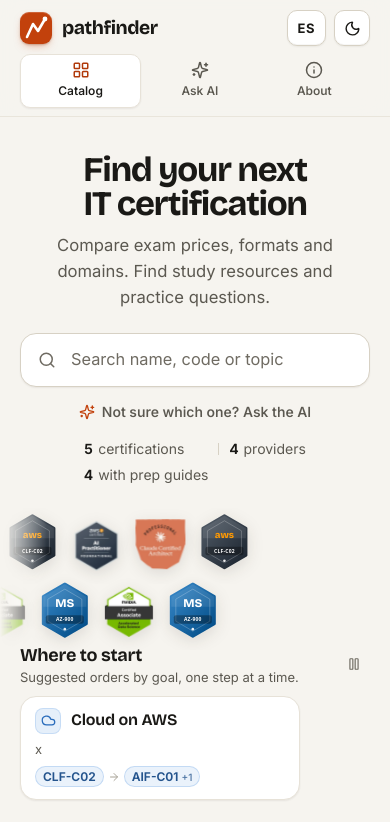
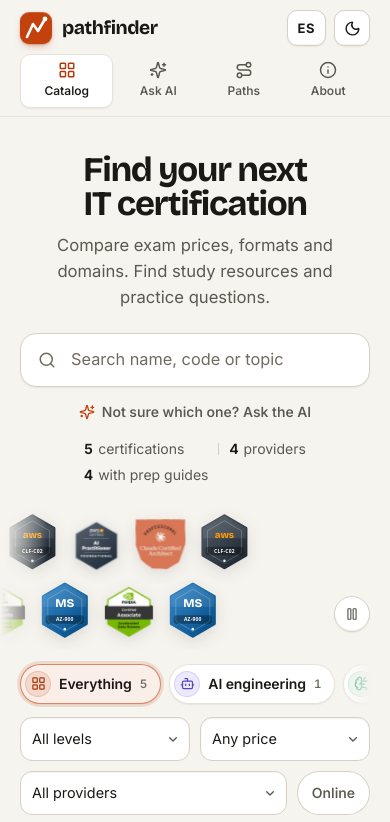
Before and after one commit to legiosai/pathfinder, a website with bundled scripts: page site/index.html in a window 390 px wide. Shown: the top 822 px of the page. Built offline with nearby package versions, Linux system fonts and the light colour scheme; files whose address does not match are found by name.

Commit message:
Give certification paths their own tab

```diff
--- a/site/app.js
+++ b/site/app.js
@@ -7,7 +7,7 @@ import { t, getLang, setLang, dates, label, hoursNote, lib, applyStatic } from '
 import { examText } from './lib/examtext.js';
 import { createSearch } from './lib/search.js';
 import { SORTS, activeFilters, emptyFilters, examInSpanish, examOnline, filterCerts, filtersFromParams, filtersToParams, sortCerts } from './lib/listing.js';
-import { nextSteps, pathsFor, shortName, similar } from './lib/related.js';
+import { nextSteps, shortName, similar } from './lib/related.js';
 import { STUDY_KEYS, createStudyBackup, hasStudyData, parseStudyBackup, restoreStudyBackup } from './lib/backup.js';
 import { mountChat } from './chat.js';
 
@@ -156,10 +156,10 @@ function parseHash() {
   return { name, params: new URLSearchParams(query) };
 }
 
-const VIEWS = { '': 'list', list: 'list', browse: 'list', match: 'list', ask: 'ask', cert: 'cert', path: 'path', compare: 'compare', practice: 'practice', about: 'about' };
+const VIEWS = { '': 'list', list: 'list', browse: 'list', match: 'list', ask: 'ask', paths: 'paths', cert: 'cert', path: 'path', compare: 'compare', practice: 'practice', about: 'about' };
 let lastView = null;
 let lastCert = null;
-let listScroll = 0;
+const scrollPositions = { list: 0, paths: 0 };
 let jumpToResults = false;
 
 function route() {
@@ -185,10 +185,11 @@ function renderRoute() {
   const practiceId = params.get('cert');
   if (view !== 'practice') stopPracticeTimer();
 
-  if (lastView === 'list' && view !== 'list') listScroll = window.scrollY;
+  if (lastView !== view && Object.hasOwn(scrollPositions, lastView)) scrollPositions[lastView] = window.scrollY;
   $$('.view').forEach((v) => (v.hidden = v.id !== `view-${view}`));
+  const currentTab = view === 'cert' ? 'list' : view === 'path' ? 'paths' : view;
   $$('nav a').forEach((a) => {
-    if (a.dataset.route === (['cert', 'path'].includes(view) ? 'list' : view)) a.setAttribute('aria-current', 'page');
+    if (a.dataset.route === currentTab) a.setAttribute('aria-current', 'page');
     else a.removeAttribute('aria-current');
   });
 
@@ -208,6 +209,7 @@ function renderRoute() {
     if (BY_ID.has(certId)) renderCert(certId);
     else notFound('#cert-body', t('cert.notFound'), certId);
   }
+  if (view === 'paths') renderPaths();
   if (view === 'path') renderPath(certId);
   if (view === 'compare') {
     const ids = (params.get('ids') || '').split(',').filter((id) => BY_ID.has(id)).slice(0, MAX_COMPARE);
@@ -219,7 +221,7 @@ function renderRoute() {
 
   const from = { view: lastView, cert: lastCert };
   const moved = view !== lastView || (['cert', 'path'].includes(view) && certId !== lastCert);
-  if (moved) window.scrollTo(0, view === 'list' ? listScroll : 0);
+  if (moved) window.scrollTo(0, scrollPositions[view] ?? 0);
   if (view === 'list' && jumpToResults) {
     jumpToResults = false;
     showResults();
@@ -230,7 +232,7 @@ function renderRoute() {
   lastView = view;
   lastCert = ['cert', 'path'].includes(view) ? certId : null;
 
-  const titles = { ask: t('chat.title'), practice: t('practice.title'), compare: t('compare.title'), about: t('about.title') };
+  const titles = { ask: t('chat.title'), paths: t('nav.paths'), practice: t('practice.title'), compare: t('compare.title'), about: t('about.title') };
   if (view === 'cert' && BY_ID.has(certId)) document.title = `${BY_ID.get(certId).name} · pathfinder`;
   else if (!['cert', 'path'].includes(view)) document.title = titles[view] ? `${titles[view]} · pathfinder` : t('home.title');
   if (moved && from.view !== null) arrive(view, from, !composer);
@@ -253,6 +255,7 @@ function arrive(view, from, focus) {
   const section = $(`#view-${view}`);
   let target = null;
   if (view === 'list' && from.view === 'cert' && from.cert) target = $(`#certs a[href="#cert?id=${CSS.escape(from.cert)}"]`);
+  if (view === 'paths' && from.view === 'path' && from.cert) target = $(`#path-grid a[href="#path?id=${CSS.escape(from.cert)}"]`);
   target ||= $('h1', section);
   if (focus && target) {
     if (!target.matches('a[href], button, input, select, textarea, [tabindex]')) target.setAttribute('tabindex', '-1');
@@ -419,7 +422,6 @@ function renderList() {
   $('#list-note').hidden = !varies;
   $('#list-note').innerHTML = varies ? `${icon('info')}<span>${esc(t('list.varies', { n: varies }))}</span>` : '';
   renderSuggest(filters.q, list);
-  renderPaths();
   syncListUrl();
   $('#certs').innerHTML = list.length
     ? list.map((c, i) => card(c, scores && scores.get(c.id), i)).join('')
@@ -470,33 +472,34 @@ function card(c, score, i = 0) {
 }
 
 // ---------- study paths ----------
-// data/paths.json: suggested orders by goal. The home page shows one compact card per path of the
-// chosen category, and each opens #path?id=… with its steps.
+// data/paths.json: suggested certification orders by goal.
 const pathText = (v) => (v ? v[getLang()] || v.en : '');
 const pathById = (id) => (DATA.paths || []).find((p) => p.id === id);
 
-function chain(p) {
-  const step = (s) => {
-    const [first, ...alts] = s.certs.map((id) => BY_ID.get(id)).filter(Boolean);
-    return first ? `<span class="step-b">${esc(shortName(first))}${alts.length ? `<small>+${alts.length}</small>` : ''}</span>` : '';
-  };
-  return p.steps.map(step).join(`<span class="step-arrow" aria-hidden="true">${icon('arrow-right')}</span>`);
+function pathCard(path) {
+  const { icon: categoryIcon, c: color } = CATS[path.category] || { icon: 'layers', c: '--accent' };
+  const steps = path.steps.map(({ certs }) => certs.map((id) => BY_ID.get(id)).filter(Boolean)).filter((certs) => certs.length);
+  const chain = steps.map(([first, ...alternatives], i) => {
+    const n = alternatives.length;
+    const description = n ? t('paths.alternatives', { x: first.name, n }) : first.name;
+    return `<li>${i ? `<span class="step-arrow" aria-hidden="true">${icon('arrow-right')}</span>` : ''}
+      <span class="step-b" aria-hidden="true">${esc(shortName(first))}${n ? ` <small>+${n}</small>` : ''}</span>
+      <span class="sr">${esc(description)}</span></li>`;
+  }).join('');
+  const id = esc(path.id);
+  return `<li class="card path-card" style="--c:var(${color})">
+    <a class="path-link" href="#path?id=${id}" aria-labelledby="path-title-${id}">
+      <div class="path-top">${tile(categoryIcon, color, 'sm')}<h2 id="path-title-${id}">${esc(pathText(path.title))}</h2>${icon('arrow-right')}</div>
+      <p class="path-sum">${esc(pathText(path.summary))}</p>
+      <ol class="path-chain" role="list" aria-label="${esc(t('paths.order'))}">${chain}</ol>
+    </a>
+  </li>`;
 }
 
 function renderPaths() {
-  const shown = pathsFor(DATA.paths, filters.cat);
-  $('#paths').hidden = !shown.length;
-  $('#path-strip').innerHTML = shown
-    .map((p) => {
-      const m = CATS[p.category] || { icon: 'layers', c: '--accent' };
-      const names = p.steps.map((s) => s.certs.map((id) => BY_ID.get(id)).filter(Boolean).map(shortName).reduce((a, b) => t('paths.or', { a, b }))).join(', ');
-      return `<a class="card path-card" href="#path?id=${esc(p.id)}" style="--c:var(${m.c})" title="${esc(pathText(p.summary))}">
-        <span class="path-top">${tile(m.icon, m.c, 'xs')}<b>${esc(pathText(p.title))}</b></span>
-        <span class="path-sum">${esc(pathText(p.summary))}</span>
-        <span class="path-chain" role="img" aria-label="${esc(t('paths.chain', { x: names }))}">${chain(p)}</span>
-      </a>`;
-    })
-    .join('');
+  const paths = DATA.paths || [];
+  $('#paths-empty').hidden = paths.length > 0;
+  $('#path-grid').innerHTML = paths.map(pathCard).join('');
 }
 
 function renderPath(id) {
@@ -504,8 +507,8 @@ function renderPath(id) {
   if (!p) return notFound('#path-body', t('paths.notFound'), id);
   const m = CATS[p.category] || { icon: 'layers', c: '--accent' };
   $('#path-body').innerHTML = `
-    <a class="back" href="#list">${icon('arrow-left')}${t('cert.back')}</a>
-    <div class="page-head path-head">${tile(m.icon, m.c)}<div><p class="eyebrow">${esc(t('paths.title'))} · ${esc(catName(p.category))}</p><h1 tabindex="-1">${esc(pathText(p.title))}</h1></div></div>
+    <a class="back" href="#paths">${icon('arrow-left')}${t('paths.back')}</a>
+    <div class="page-head path-head">${tile(m.icon, m.c)}<div><p class="eyebrow">${esc(catName(p.category))}</p><h1 tabindex="-1">${esc(pathText(p.title))}</h1></div></div>
     <p class="path-lede">${esc(pathText(p.summary))}</p>
     <ol class="path-steps">${p.steps
       .map(
@@ -1639,7 +1642,7 @@ function renderMarquee() {
   rows.forEach((row, r) => {
     // Mouse shortcuts only: the same links follow in the list, so the rows stay out of the tab order.
     // The first badges of each row are on screen as the page opens; the rest load as they drift in.
-    const set = (copy) => row.map((c, i) => `<a href="#cert?id=${esc(c.id)}" title="${esc(c.name)}" tabindex="-1" style="--k:${i}">${badge(c, 64, { label: false, eager: !copy && i < 6 })}</a>`).join('');
+    const set = (copy) => row.map((c, i) => `<a href="#cert?id=${esc(c.id)}" tabindex="-1" style="--k:${i}">${badge(c, 64, { label: false, eager: !copy && i < 6 })}</a>`).join('');
     $(`#mq-${r + 1}`).innerHTML = `<div class="mq-track" style="--dur:${(row.length * (r ? 3.6 : 3.1)).toFixed(1)}s"><div class="mq-set">${set(false)}</div><div class="mq-set mq-copy">${set(true)}</div></div>`;
   });
 }
--- a/site/i18n.js
+++ b/site/i18n.js
@@ -13,6 +13,7 @@ const en = {
   'nav.aboutShort': 'About',
   'nav.ask': 'Ask AI',
   'nav.askShort': 'Ask AI',
+  'nav.paths': 'Paths',
   'lang.switch': 'ES',
   'lang.aria': 'Ver en español',
   'theme.toLight': 'Switch to light theme',
@@ -34,12 +35,13 @@ const en = {
   'search.none': 'No certification matches that.',
   'search.askAi': ({ q }) => `Ask the AI about “${q}”`,
   'paths.title': 'Where to start',
-  'paths.lede': 'Suggested orders by goal, one step at a time.',
+  'paths.lede': 'Certification paths by goal.',
   'paths.note': 'A suggestion by goal, not an official path from the issuers. Each step lists alternatives, best known first.',
-  'paths.steps': ({ n }) => `${n} steps`,
   'paths.step': 'Step {n}',
-  'paths.chain': 'Steps: {x}',
-  'paths.or': '{a} or {b}',
+  'paths.order': 'Suggested certification order',
+  'paths.alternatives': ({ x, n }) => `${x} and ${n} alternative${n === 1 ? '' : 's'}`,
+  'paths.back': 'All paths',
+  'paths.empty': 'No certification paths are available.',
   'paths.notFound': 'We couldn’t find that path',
   'aria.category': 'Category',
   'aria.provider': 'Provider',
@@ -402,6 +404,7 @@ const es = {
   'nav.aboutShort': 'Info',
   'nav.ask': 'Asesor IA',
   'nav.askShort': 'Asesor',
+  'nav.paths': 'Caminos',
   'lang.switch': 'EN',
   'lang.aria': 'View in English',
   'theme.toLight': 'Cambiar a tema claro',
@@ -423,12 +426,13 @@ const es = {
   'search.none': 'Ninguna certificación coincide con eso.',
   'search.askAi': ({ q }) => `Preguntale a la IA por “${q}”`,
   'paths.title': 'Empezá por acá',
-  'paths.lede': 'Caminos sugeridos según tu objetivo, paso a paso.',
+  'paths.lede': 'Caminos de certificación según tu objetivo.',
   'paths.note': 'Es una sugerencia según el objetivo, no un camino oficial de los emisores. Cada paso tiene alternativas, de la más conocida a la menos.',
-  'paths.steps': ({ n }) => `${n} pasos`,
   'paths.step': 'Paso {n}',
-  'paths.chain': 'Pasos: {x}',
-  'paths.or': '{a} o {b}',
+  'paths.order': 'Orden sugerido de certificaciones',
+  'paths.alternatives': ({ x, n }) => `${x} y ${n} alternativa${n === 1 ? '' : 's'}`,
+  'paths.back': 'Todos los caminos',
+  'paths.empty': 'No hay caminos de certificación disponibles.',
   'paths.notFound': 'No encontramos ese camino',
   'aria.category': 'Categoría',
   'aria.provider': 'Proveedor',
--- a/site/index.html
+++ b/site/index.html
@@ -46,7 +46,7 @@
     var lang = asked === "es" || asked === "en" ? asked : saved === "es" || saved === "en" ? saved : (navigator.language || "").toLowerCase().indexOf("es") === 0 ? "es" : "en";
     if (lang !== "es") return;
     document.documentElement.lang = "es";
-    var T = {"skip":"Saltar al contenido","nav.aria":"Secciones","nav.certs":"Certificaciones","nav.certsShort":"Catálogo","nav.ask":"Asesor IA","nav.askShort":"Asesor","nav.compare":"Comparar","nav.about":"Acerca de","nav.aboutShort":"Info","loading":"Cargando…","foot":"pathfinder · MIT · <a href=\"https://github.com/legiosai/pathfinder\">GitHub</a> · íconos de <a href=\"https://lucide.dev\">Lucide</a> y <a href=\"https://simpleicons.org\">Simple Icons</a> · los logos y las insignias son marcas de sus dueños","foot.index":"Índice de certificaciones","lang.switch":"EN","lang.aria":"View in English"};
+    var T = {"skip":"Saltar al contenido","nav.aria":"Secciones","nav.certs":"Certificaciones","nav.certsShort":"Catálogo","nav.ask":"Asesor IA","nav.askShort":"Asesor","nav.paths":"Caminos","nav.compare":"Comparar","nav.about":"Acerca de","nav.aboutShort":"Info","loading":"Cargando…","foot":"pathfinder · MIT · <a href=\"https://github.com/legiosai/pathfinder\">GitHub</a> · íconos de <a href=\"https://lucide.dev\">Lucide</a> y <a href=\"https://simpleicons.org\">Simple Icons</a> · los logos y las insignias son marcas de sus dueños","foot.index":"Índice de certificaciones","lang.switch":"EN","lang.aria":"View in English"};
     var html = new WeakMap();
     // Elements arrive while the page is parsed, their text after them, so each change is checked
     // again; the comparisons stop the loop once an element holds its Spanish text.
@@ -167,6 +167,7 @@
     <nav aria-label="Sections" data-i18n-attr="aria-label:nav.aria">
       <a href="#" data-route="list"><svg class="i"><use href="#i-layout-grid"/></svg><span class="long" data-i18n="nav.certs">Certifications</span><span class="short" data-i18n="nav.certsShort">Catalog</span></a>
       <a href="#ask" data-route="ask" class="nav-ask"><svg class="i"><use href="#i-sparkles"/></svg><span class="long" data-i18n="nav.ask">Ask AI</span><span class="short" data-i18n="nav.askShort">Ask AI</span></a>
+      <a href="#paths" data-route="paths"><svg class="i"><use href="#i-route"/></svg><span data-i18n="nav.paths">Paths</span></a>
       <a href="#compare" data-route="compare" id="nav-compare" hidden><svg class="i"><use href="#i-columns-3"/></svg><span data-i18n="nav.compare">Compare</span><b id="compare-count"></b></a>
       <a href="#about" data-route="about"><svg class="i"><use href="#i-info"/></svg><span class="long" data-i18n="nav.about">About</span><span class="short" data-i18n="nav.aboutShort">About</span></a>
     </nav>
@@ -196,14 +197,6 @@
         <button type="button" class="btn icon-btn mq-toggle" id="mq-toggle" aria-pressed="false" aria-label="Pause the moving badges" data-i18n-attr="aria-label:hero.pause"><svg class="i"><use href="#i-pause"/></svg></button>
       </div>
     </div>
-
-    <section class="paths" id="paths" aria-labelledby="paths-title" hidden>
-      <div class="paths-head">
-        <h2 id="paths-title" data-i18n="paths.title">Where to start</h2>
-        <p class="hint" data-i18n="paths.lede">Suggested orders by goal, one step at a time.</p>
-      </div>
-      <div class="path-strip" id="path-strip"></div>
-    </section>
 
     <div class="cats" id="cats" role="group" aria-label="Category" data-i18n-attr="aria-label:aria.category"></div>
 
@@ -284,6 +277,18 @@
 
   <section id="view-cert" class="view" hidden>
     <div id="cert-body"></div>
+  </section>
+
+  <section id="view-paths" class="view" aria-labelledby="paths-title" hidden>
+    <div class="page-head paths-head">
+      <span class="head-icon"><svg class="i" aria-hidden="true"><use href="#i-route"/></svg></span>
+      <div>
+        <h1 id="paths-title" data-i18n="paths.title">Where to start</h1>
+        <p class="hint" data-i18n="paths.lede">Certification paths by goal.</p>
+      </div>
+    </div>
+    <ul class="path-grid" id="path-grid" role="list"></ul>
+    <p class="empty" id="paths-empty" data-i18n="paths.empty" hidden>No certification paths are available.</p>
   </section>
 
   <section id="view-compare" class="view" hidden>
--- a/site/styles.css
+++ b/site/styles.css
@@ -358,7 +358,7 @@ button:disabled, button:disabled:hover { opacity: 0.45; cursor: not-allowed; tra
 .search input { padding-left: 42px; }
 /* The hero sits on the page itself: no box, no tint. Title, line, search and stats on one centred
    column with an even rhythm, then the badge wall. */
-.hero { display: flex; flex-direction: column; align-items: center; text-align: center; padding: 40px 0 0; margin-bottom: 56px; }
+.hero { display: flex; flex-direction: column; align-items: center; text-align: center; padding: 40px 0 0; margin-bottom: 32px; }
 .hero-text { display: flex; flex-direction: column; align-items: center; width: 100%; max-width: 760px; }
 .hero h1 { font-size: clamp(2.15rem, 1.3rem + 3.4vw, 3.75rem); line-height: 1; letter-spacing: -0.04em; font-weight: 720; text-wrap: balance; }
 .hero-text p { color: var(--muted); margin: 16px 0 28px; max-width: 48ch; font-size: var(--fs-lg); line-height: 1.55; text-wrap: pretty; }
@@ -409,7 +409,7 @@ img.badge.official { object-fit: contain; user-select: none; }
 .mq-track a { display: block; flex: none; margin-right: 22px; border-radius: var(--r-md); transition: transform var(--t) var(--ease); }
 .mq-track a:hover { transform: scale(1.14); }
 .mq-track .badge { width: 64px; height: 72px; display: block; filter: drop-shadow(0 4px 8px rgb(31 26 15 / 0.12)); }
-.mq-toggle { position: absolute; right: 0; bottom: -42px; width: 32px; height: 32px; min-height: 32px; padding: 0; border: 0; border-radius: var(--r-pill); background: none; box-shadow: none; color: var(--subtle); }
+.mq-toggle { position: absolute; right: 0; bottom: 8px; width: 36px; height: 36px; min-height: 36px; padding: 0; border-radius: var(--r-pill); background: var(--raised); color: var(--muted); }
 .mq-toggle:hover { color: var(--text); background: var(--surface-2); }
 .mq-toggle .i { width: 14px; height: 14px; }
 
@@ -432,23 +432,22 @@ img.badge.official { object-fit: contain; user-select: none; }
 .toolbar #for-me { margin-left: auto; }
 .toolbar .chip span { min-height: 44px; padding: 0 15px; font-weight: 550; }
 
-/* "Where to start": one compact card per study path, in a row that scrolls sideways. */
-/* The heading tucks in beside the badge wall's pause button, which hangs below the hero. */
-.paths { margin: -52px 0 16px; }
-.paths-head { display: flex; flex-wrap: wrap; align-items: baseline; gap: 2px 14px; min-height: 32px; margin-bottom: 8px; padding-right: 48px; }
-.paths-head h2 { font-size: var(--fs-lg); }
-.paths-head .hint { font-size: var(--fs-sm); }
-.path-strip { display: grid; grid-auto-flow: column; grid-auto-columns: minmax(250px, 300px); gap: 12px; overflow-x: auto; scroll-snap-type: x proximity; padding: 3px 3px 8px; margin: -3px -3px 0; scrollbar-width: thin; }
-.path-card { display: flex; flex-direction: column; gap: 6px; padding: 11px 14px 12px; min-width: 0; color: inherit; text-decoration: none; scroll-snap-align: start; transition: border-color var(--t-fast), box-shadow var(--t-fast); }
-.path-card:hover { border-color: color-mix(in srgb, var(--c) 40%, var(--line)); box-shadow: var(--e-2); }
-.path-top { display: flex; align-items: center; gap: 10px; }
-.path-top b { min-width: 0; overflow: hidden; text-overflow: ellipsis; white-space: nowrap; font-family: var(--head); font-weight: 650; font-size: 1rem; line-height: 1.3; letter-spacing: -0.012em; }
-.path-sum { color: var(--muted); font-size: var(--fs-sm); line-height: 1.4; overflow: hidden; text-overflow: ellipsis; white-space: nowrap; }
-/* One line of steps; a long chain fades out at the edge (the path page lists them all). */
-.path-chain { display: flex; align-items: center; gap: 4px; margin-top: auto; padding-top: 2px; overflow: hidden; mask-image: linear-gradient(90deg, #000 88%, transparent); }
-.step-b { flex-shrink: 0; display: inline-flex; align-items: baseline; gap: 3px; padding: 1px 8px; border-radius: var(--r-pill); font-size: var(--fs-xs); font-weight: 650; line-height: 1.6; white-space: nowrap; color: color-mix(in srgb, var(--c, var(--accent)) 62%, var(--text)); background: color-mix(in srgb, var(--c, var(--accent)) 10%, var(--surface)); box-shadow: inset 0 0 0 1px color-mix(in srgb, var(--c, var(--accent)) 20%, transparent); }
-.step-b small { font-weight: 550; opacity: 0.75; }
-.step-arrow { flex-shrink: 0; display: inline-flex; color: var(--faint); }
+/* ---------- study path cards ---------- */
+.paths-head { align-items: flex-start; }
+.paths-head .hint { margin: 6px 0 0; }
+.path-grid { display: grid; grid-template-columns: repeat(auto-fill, minmax(min(285px, 100%), 1fr)); gap: 12px; list-style: none; margin: 0; padding: 0; }
+.path-card { display: flex; min-width: 0; transition: border-color var(--t-fast), box-shadow var(--t-fast); }
+.path-card:hover, .path-card:focus-within { border-color: color-mix(in srgb, var(--c) 44%, var(--line)); box-shadow: var(--e-2); }
+.path-link { display: flex; flex: 1; flex-direction: column; gap: 10px; min-width: 0; padding: 16px; border-radius: inherit; color: inherit; text-decoration: none; }
+.path-top { display: grid; grid-template-columns: auto minmax(0, 1fr) auto; align-items: center; gap: 10px; }
+.path-top h2 { font-size: 1.125rem; text-wrap: pretty; overflow-wrap: anywhere; }
+.path-top > .i { width: 16px; height: 16px; color: var(--subtle); }
+.path-sum { margin: 0; color: var(--muted); font-size: var(--fs-md); line-height: 1.5; overflow-wrap: anywhere; }
+.path-chain { display: flex; flex-wrap: wrap; align-items: center; gap: 4px; list-style: none; margin: auto 0 0; padding: 12px 0 0; border-top: 1px solid var(--line); }
+.path-chain li { display: flex; align-items: center; gap: 4px; min-width: 0; max-width: 100%; }
+.step-b { padding: 2px 6px; border-radius: var(--r-pill); font-size: var(--fs-sm); font-weight: 650; line-height: 1.55; overflow-wrap: anywhere; color: color-mix(in srgb, var(--c) 48%, var(--text)); background: color-mix(in srgb, var(--c) 10%, var(--surface)); box-shadow: inset 0 0 0 1px color-mix(in srgb, var(--c) 20%, transparent); }
+.step-b small { font-size: 0.9em; font-weight: 550; }
+.step-arrow { flex: none; display: inline-flex; color: var(--subtle); }
 .step-arrow .i { width: 12px; height: 12px; }
 
 /* The count of results is the heading of the grid; the order sits beside it. */
@@ -861,12 +860,12 @@ mark.es { padding: 0; border-radius: 3px; background: color-mix(in srgb, var(--g
 }
 
 @media (max-width: 900px) {
-  .hero { padding-top: 28px; margin-bottom: 48px; }
+  .hero { padding-top: 28px; }
   .hero-stats > span + span::before { margin: 0 10px; }
   .marquee { width: calc(100% + 40px); margin: 36px -20px 0; gap: 10px; }
   .mq-track a { margin-right: 14px; }
   .mq-track .badge { width: 50px; height: 56px; }
-  .mq-toggle { right: 20px; bottom: -40px; }
+  .mq-toggle { right: 20px; }
   .hero-search kbd { display: none; }
   .hero-search input { padding-right: 16px; }
   .cols, .pa-stats { grid-template-columns: 1fr; }
@@ -880,7 +879,7 @@ mark.es { padding: 0; border-radius: 3px; background: color-mix(in srgb, var(--g
   .page-head { margin-bottom: 22px; }
   .head-icon { width: 40px; height: 40px; }
   .head-icon .i { width: 20px; height: 20px; }
-  .hero { padding-top: 16px; margin-bottom: 44px; }
+  .hero { padding-top: 16px; margin-bottom: 24px; }
   .hero-stats { display: grid; grid-template-columns: repeat(2, auto); justify-content: center; justify-items: start; }
   .hero-stats > span:nth-child(odd)::before { display: none; }
   .hero-text p { font-size: 1.04rem; margin: 12px 0 22px; }
@@ -907,14 +906,9 @@ mark.es { padding: 0; border-radius: 3px; background: color-mix(in srgb, var(--g
   .mini { grid-template-columns: 40px minmax(0, 1fr); }
   .mini-meta { grid-column: 2; justify-items: start; grid-auto-flow: column; justify-content: start; gap: 10px; }
 
-  /* Categories and paths scroll sideways on phones. */
+  /* Category filters scroll sideways on phones. */
   .cats { flex-wrap: nowrap; overflow-x: auto; padding: 3px 3px 9px; margin: -3px -3px 4px; scrollbar-width: none; mask-image: linear-gradient(90deg, #000 90%, transparent); }
   .cats::-webkit-scrollbar { display: none; }
-  .paths { margin-top: -40px; margin-bottom: 18px; }
-  .paths-head .hint { flex-basis: 100%; }
-  /* Narrow cards: the summary gets two lines. */
-  .path-sum { white-space: normal; display: -webkit-box; -webkit-line-clamp: 2; -webkit-box-orient: vertical; }
-  .path-strip { grid-auto-columns: minmax(240px, 80%); }
   .list-bar { margin-top: 2px; }
   .not-found { padding: 28px 20px; }
   .nf-search { flex-direction: column; }
--- a/site/sw.js
+++ b/site/sw.js
@@ -89,6 +89,7 @@ self.addEventListener('fetch', (event) => {
       networkFirst(event, { fallbackUrl: path ? null : home, timeout: PAGE_TIMEOUT_MS }).catch(() => {
         if (!path) return caches.match(home);
         const app = path.startsWith('es/') ? `${home}?lang=es` : home;
+        if (/^(?:es\/)?p\/?$/.test(path)) return Response.redirect(`${app}#paths`, 302);
         const vs = path.match(/^(?:es\/)?c\/vs\/([\w.-]+?)-vs-([\w.-]+?)\/?$/);
         if (vs) return Response.redirect(`${app}#compare?ids=${vs[1]},${vs[2]}`, 302);
         const detail = path.match(/^(?:es\/)?(c|p)\/([\w.-]+)\/?$/);
```
Also changed, not shown: scripts/smoke.mjs (+10 -1 lines), tests/build.test.mjs (+2 -0 lines), tests/listing.test.mjs (+2 -4 lines), README.md, site/lib/related.js.
